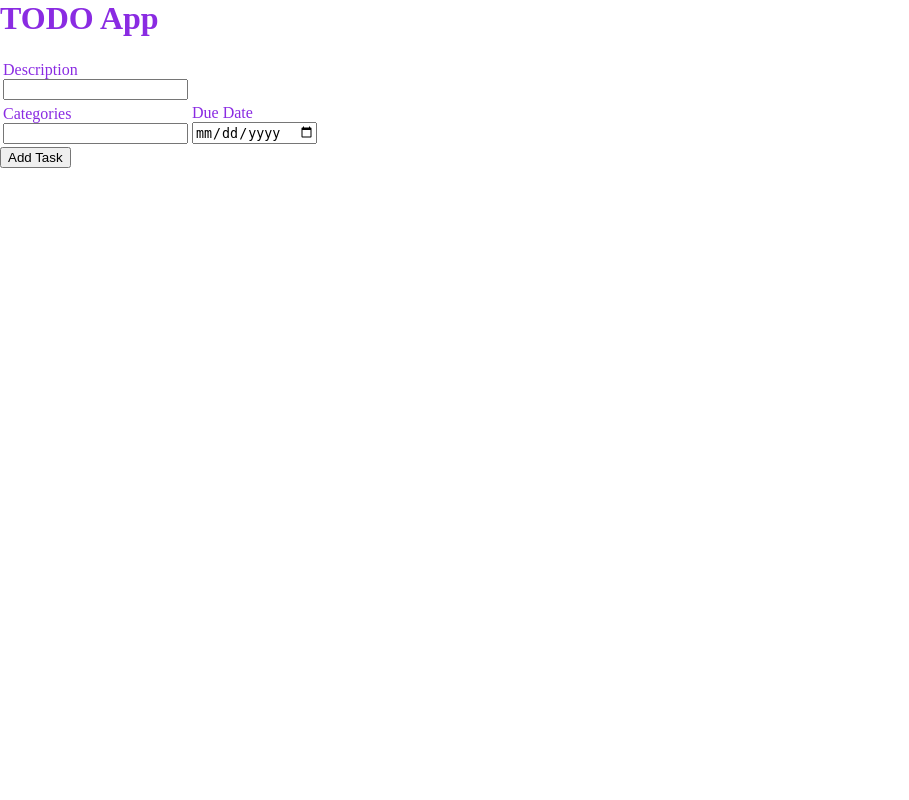
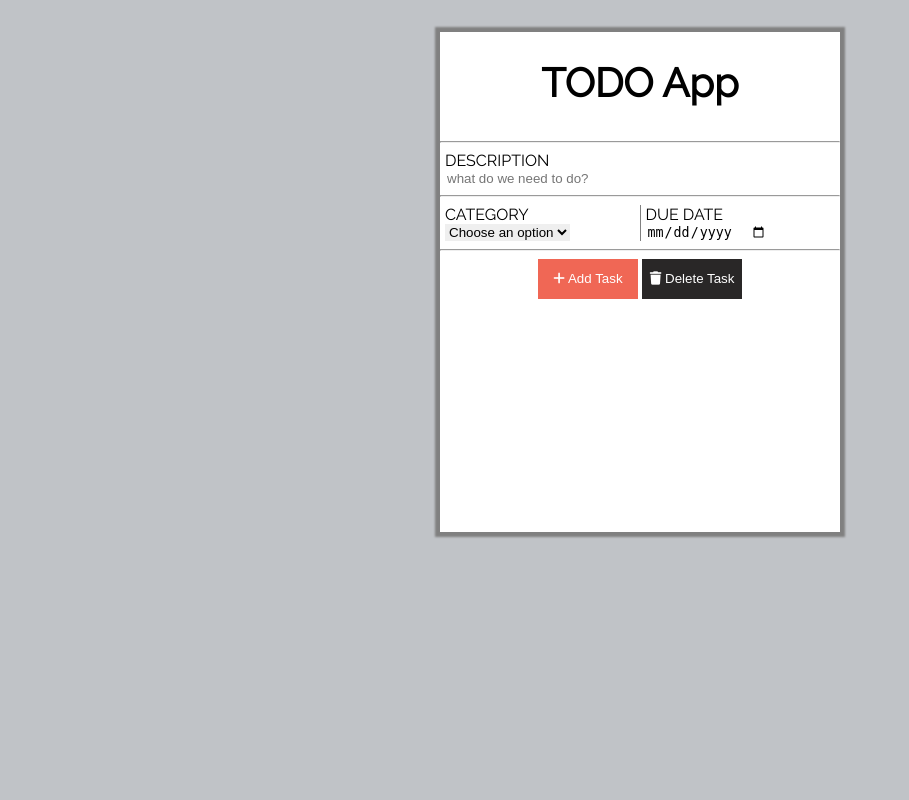
Before and after one commit to rajxode/ToDo-Nodejs, a Node server app: page / in a window 1280 px wide. Shown: the whole page, without its empty margins (0-909 px from the left). Run offline with Node 20, Linux system fonts and the light colour scheme; data that the repository does not hold is empty; some libraries are stand-ins or nearby versions.

Commit message:
Added styles in home html file

```diff
--- a/assets/css/style.css
+++ b/assets/css/style.css
@@ -1,4 +1,153 @@
+/* importing google font */
+@import url('https://fonts.googleapis.com/css2?family=Raleway:wght@400&display=swap');
+
+
+/* basic body styles */
 body{
     margin: 0px;
-    color: blueviolet;
+    background-color: #c0c3c7;
+    font-family:'Raleway';
 }
+
+/* scrollbar styling  */
+
+::-webkit-scrollbar{
+    width: 5px;
+}
+
+::-webkit-scrollbar-track{
+    background-color: rgb(94, 86, 86);
+}
+
+::-webkit-scrollbar-thumb{
+    background-color: black;
+}
+
+
+/* app container */
+.container{
+    background-color: white;
+    margin: auto;
+    margin-top: 2rem;
+    width:400px;
+    height:500px;
+    box-shadow: 0 0 2px 5px grey;
+    display: flex;
+    flex-direction: column;
+    align-items: center;
+}
+
+/* common styles for div within the container  */
+.container > div{
+    width:100%;
+    margin-left: 0px;
+}
+
+
+/* app heading  */
+#heading{
+    text-align: center;
+    font-size: 2.5rem;
+}
+
+/* input box containing task description in the form  */
+#description_box{
+    padding-left: 5px;
+}
+/* category and date segment in the input box  */
+#cat_and_date{
+    display: flex;
+}
+
+/* styling div within date and category */
+#cat_and_date > div{
+    width: 50%;
+    padding: 0px;
+    margin: 0px;
+    padding-left: 5px;
+}
+
+
+/* box containing task category */
+#category_box{
+    border-right: 1px solid grey;
+}
+
+
+/* div containing buttons for add and delete task */
+.btn_container{
+    text-align: center;
+}
+
+/* common style for both buttons  */
+.btn{
+    width:100px;
+    height: 40px;
+    border: none;
+    color: white;
+}
+
+
+/* add button  */
+#add_btn{
+    background-color: rgba(238, 79, 58, 0.863);
+}
+
+
+/* delete button  */
+#del_btn{
+    background-color: rgb(41, 39, 39);
+}
+
+
+/* customizing list  */
+.custom_list{
+    width: 98%;
+    margin: 0px;
+    padding: 0px;
+    padding-left: 5px;
+    text-decoration: none;
+    /* width: inherit; */
+}
+
+#task_list{
+    height: 40%;
+    overflow-y: scroll;
+}
+
+.task_container{
+    display: flex;
+}
+
+.delete_and_cat{
+    margin-left:42%;
+    display: flex;
+}
+
+#del_box{
+    margin-top: 8px;
+}
+
+#cat_box{
+    margin-left: 5%;
+    height: 25px;
+    width: 80px;
+    color: white;
+    text-align: center;
+    font-size: 0.9rem;
+    padding-top: 5px;
+    border-radius: 5%;
+    background-color: red;
+}
+
+
+/* removing borders form input box */
+input,select {
+    border: none;
+}
+
+/* removing text decorations from anchor tag */
+a{
+    text-decoration: none;
+    color: inherit;
+}
--- /dev/null
+++ b/assets/js/index.js
@@ -0,0 +1,9 @@
+console.log('hello');
+
+var checkbox=document.getElementById('work_status');
+var description=document.getElementById('task_description')
+
+checkbox.addEventListener('click',function(){
+    console.log('clicked');
+    return;
+})
--- a/views/home.ejs
+++ b/views/home.ejs
@@ -4,70 +4,140 @@
         <title>
             <%= title%>
         </title>
-        <link rel="stylesheet" href="https://use.fontawesome.com/releases/v5.5.0/css/all.css" integrity="sha384-B4dIYHKNBt8Bc12p+WXckhzcICo0wtJAoU8YZTY5qE0Id1GSseTk6S+L3BlXeVIU" crossorigin="anonymous">
         <link rel="stylesheet" href="/css/style.css">
+        <script
+        src="https://kit.fontawesome.com/9c250245e3.js"
+        crossorigin="anonymous"
+        ></script>
     </head>
 
     <body>
 
+        <!-- app container -->
         <div class="container">
 
-            <h1>TODO App</h1>
+            <!-- app heading  -->
+            <h1 id="heading">TODO App</h1>
 
+            <!-- form container -->
             <div id="form_container">
 
+                <!-- form to get user data  -->
                 <form action="/newItem" method="post">
 
-                    <table>
+                    <!-- horizontal line -->
+                    <hr>
 
-                        <tr>
-                            <td colspan="2">
-                                <label for="description">Description</label><br>
-                                <input type="text" id="description" name="description">
-                            </td>
-                        </tr>
+                    <!-- task description  -->
+                    <div id="description_box">
 
-                        <tr>
-                            <td>
-                                <label for="dropdown">Categories</label><br>
-                                <input type="text" id="dropdown" name="category">
-                            </td>
+                        <label for="description">DESCRIPTION</label><br>
+                        <input type="text" id="description" name="description" placeholder="what do we need to do?">
 
-                            <td>
-                                <label for="date">Due Date</label><br>
+                    </div>
+
+                    <hr>
+
+
+                    <!-- for task category and due date of task -->
+                    <div id="cat_and_date">
+
+                        <div id="category_box">
+
+                            <!-- dropdown menu for task category -->
+                            <label for="dropdown">CATEGORY</label><br>
+                            <select id="dropdown" name="category">
+                                <option value="n/a">Choose an option</option>
+                                <option value="Personal">Personal</option>
+                                <option value="School">School</option>
+                                <option value="Work">Work</option>
+                                <option value="Cleaning">Cleaning</option>
+                                <option value="Others">Others</option>
+                            </select>
+
+                        </div>
+
+                        <!-- due date -->
+                        <div id="date_box">
+
+                            <label for="date">DUE DATE</label><br>
                             <input type="date" id="date" name="date">
-                            </td>
-                        </tr>
 
-                    </table>
+                        </div>
 
-                    <div id="button_container">
-                        <button type="submit">Add Task</button>
+
                     </div>
+
+                    <hr>
+
+                    <!-- buttons for add and delete -->
+                    <div class="btn_container">
+
+                        <!-- add button -->
+                        <button type="submit" class="btn" id="add_btn">
+                            <span><i class="fa-solid fa-plus"></i></span>
+                            <span>Add Task</span>
+                        </button>
+
+                        <!-- delete button -->
+                        <button type="reset" class="btn" id="del_btn">
+                            <span><i class="fa-solid fa-trash"></i></span>
+                            <span>Delete Task</span>
+                        </button>
+                    </div>
+
 
                 </form>
 
             </div>
 
-            <div>
+            <!-- list containing all tasks -->
+            <div id="task_list">
 
-                <ul>
+                <ul class="custom_list">
 
+                    <!-- showing list items  -->
                     <% for (let i of todo_list) { %>
                         <li class="list_item">
+
+                            <hr>
+
+                            <!-- task item container -->
+                            <div class="task_container">
+
+                                <!-- check box to show task status  -->
+                                <div id="checkbox_container">
+                                    <input type="checkbox" id="work_status" name="work_status">
+                                </div>
+
+
+                                <!-- task description and due date -->
                                 <div class="task_detail">
-                                <span><%= i.description %></span>
-                                <span><%= i.category %></span>
+                                    <div id="task_descripition">
+                                        <%= i.description %>
+                                    </div>
+                                    <span><i class="fa-solid fa-calendar-days"></i></span>
                                     <span><%= i.date %></span>
                                 </div>
 
 
-
-                            <div class="delete_icon">
+                                <!-- for deleting single task and category -->
+                                <div class="delete_and_cat">
+                                    <div id="del_box">
                                         <a href="/deleteItem/?id=<%=i._id%>">
-                                    <i class="fa-regular fa-trash"></i>
+                                            <i class="fa-solid fa-trash"></i>
                                         </a>
                                     </div>
+
+
+                                    <div id="cat_box">
+                                            <%= i.category %>
+                                    </div>
+
+                                </div>
+
+                            </div>
+
                         </li>
 
                     <% } %>
@@ -78,5 +148,7 @@
 
         </div>
 
+        <!-- javascript file -->
+        <script src="/js/index.js"></script>
     </body>
 </html>
```
Lines whose indentation alone changed are shown as unchanged.
